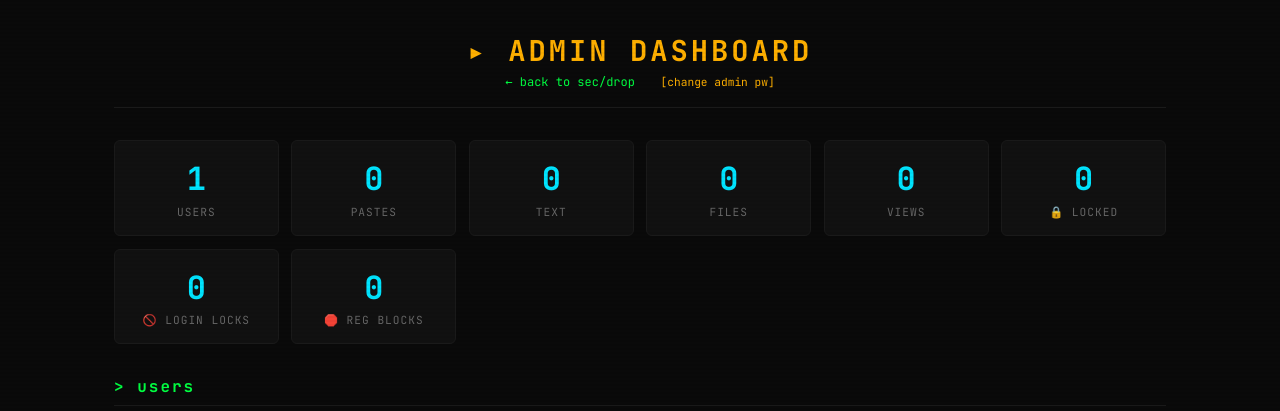
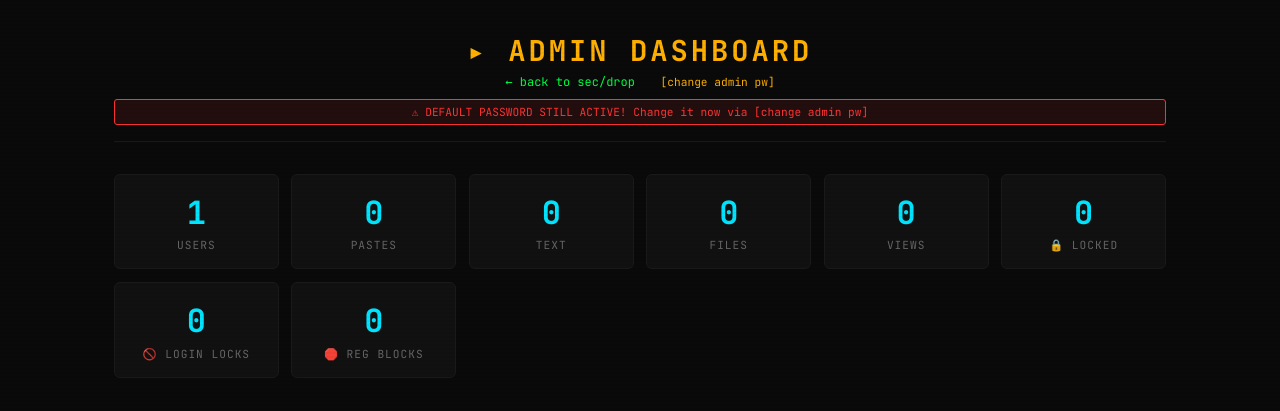
Before and after one commit to HlusiHenry/secdrop, a Flask app: page /admin in a window 1280 px wide. Shown: the top 411 px of the page. Run offline with Flask 3, Linux system fonts and the light colour scheme; the visitor is signed in with stand-in values (Sample User, id 1); data comes from the database, SQL or seed files in the repository; data that the repository does not hold is empty.

Commit message:
Admin brute-force protection + default PW warning

```diff
--- a/app.py
+++ b/app.py
@@ -369,13 +369,24 @@ def change_password():
 def is_admin():
     return session.get("admin_ok") == True
 
+_admin_fails: list[float] = []  # timestamps of failed admin login attempts
+
 @app.route("/admin", methods=["GET", "POST"])
 def admin_dashboard():
     if request.method == "POST":
+        # Rate limiting for admin login
+        now = time.time()
+        global _admin_fails
+        _admin_fails[:] = [t for t in _admin_fails if now - t < PASSWORD_LOCKOUT_SECS]
+        if len(_admin_fails) >= MAX_LOGIN_FAILS:
+            remaining = int(PASSWORD_LOCKOUT_SECS - (now - _admin_fails[0]))
+            return render_template("admin_login.html", error=f"Too many attempts. Wait {remaining}s.")
+
         pw = (request.form.get("password") or "").strip()
         if pw == ADMIN_PW:
             session["admin_ok"] = True
         else:
+            _admin_fails.append(now)
             return render_template("admin_login.html", error="Wrong admin password")
 
     if not is_admin():
@@ -455,6 +466,12 @@ def api_admin_stats():
     }
     db.close()
     return jsonify(stats)
+
+@app.route("/api/admin/is-default-pw")
+def api_admin_default_pw():
+    if not is_admin():
+        return jsonify({"error": "Unauthorized"}), 403
+    return jsonify({"is_default": ADMIN_PW == "secdrop"})
 
 @app.route("/api/admin/blocked")
 def api_admin_blocked():
--- a/templates/admin.html
+++ b/templates/admin.html
@@ -50,6 +50,9 @@
     <h1>▸ ADMIN DASHBOARD</h1>
     <a href="/">← back to sec/drop</a>
     <span class="refresh" onclick="togglePwChange()" style="margin-left:1rem;color:var(--amber)">[change admin pw]</span>
+    <div id="default-pw-warning" style="margin-top:0.5rem;padding:0.3rem;background:rgba(255,51,51,0.1);border:1px solid var(--red);border-radius:3px;color:var(--red);font-size:0.7rem;display:none">
+      ⚠ DEFAULT PASSWORD STILL ACTIVE! Change it now via [change admin pw]
+    </div>
   </header>
 
   <div id="admin-pw-panel" style="display:none;background:var(--surface);border:1px solid var(--amber);border-radius:var(--radius);padding:1rem;margin-bottom:1.5rem;max-width:400px;margin-left:auto;margin-right:auto">
@@ -157,8 +160,14 @@ async function extendPaste(id) {
   loadPastes();
 }
 
-async function loadAll() { await Promise.all([loadStats(), loadUsers(), loadPastes(), loadBlocked()]); }
+async function loadAll() { await Promise.all([loadStats(), loadUsers(), loadPastes(), loadBlocked(), checkDefaultPw()]); }
 loadAll();
+
+async function checkDefaultPw() {
+  const r = await fetch('/api/admin/is-default-pw');
+  const d = await r.json();
+  if (d.is_default) document.getElementById('default-pw-warning').style.display = 'block';
+}
 
 async function resetPw(userId) {
   const pw = prompt('New password for user #'+userId+' (min 3 chars):');
```
Also changed, not shown: 2 other files.
